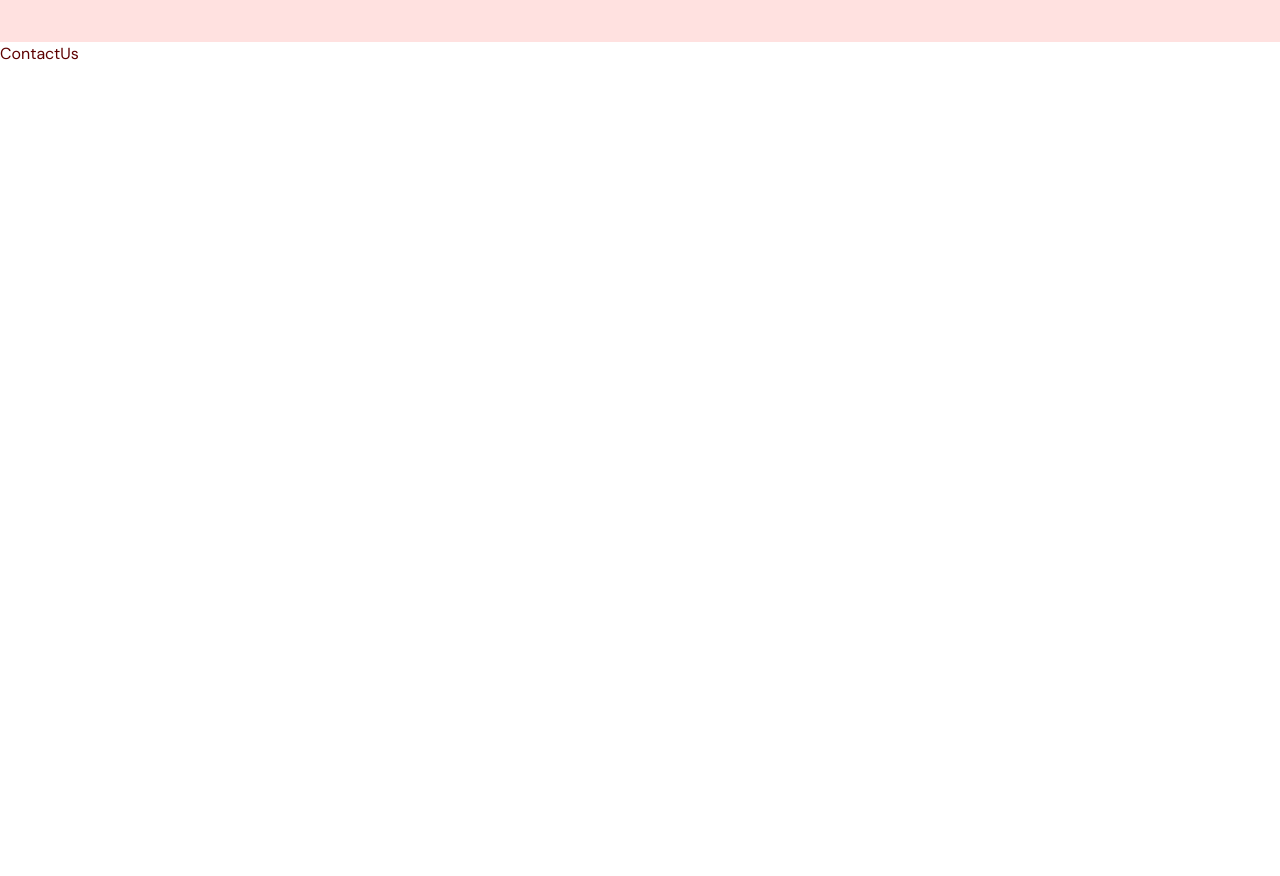
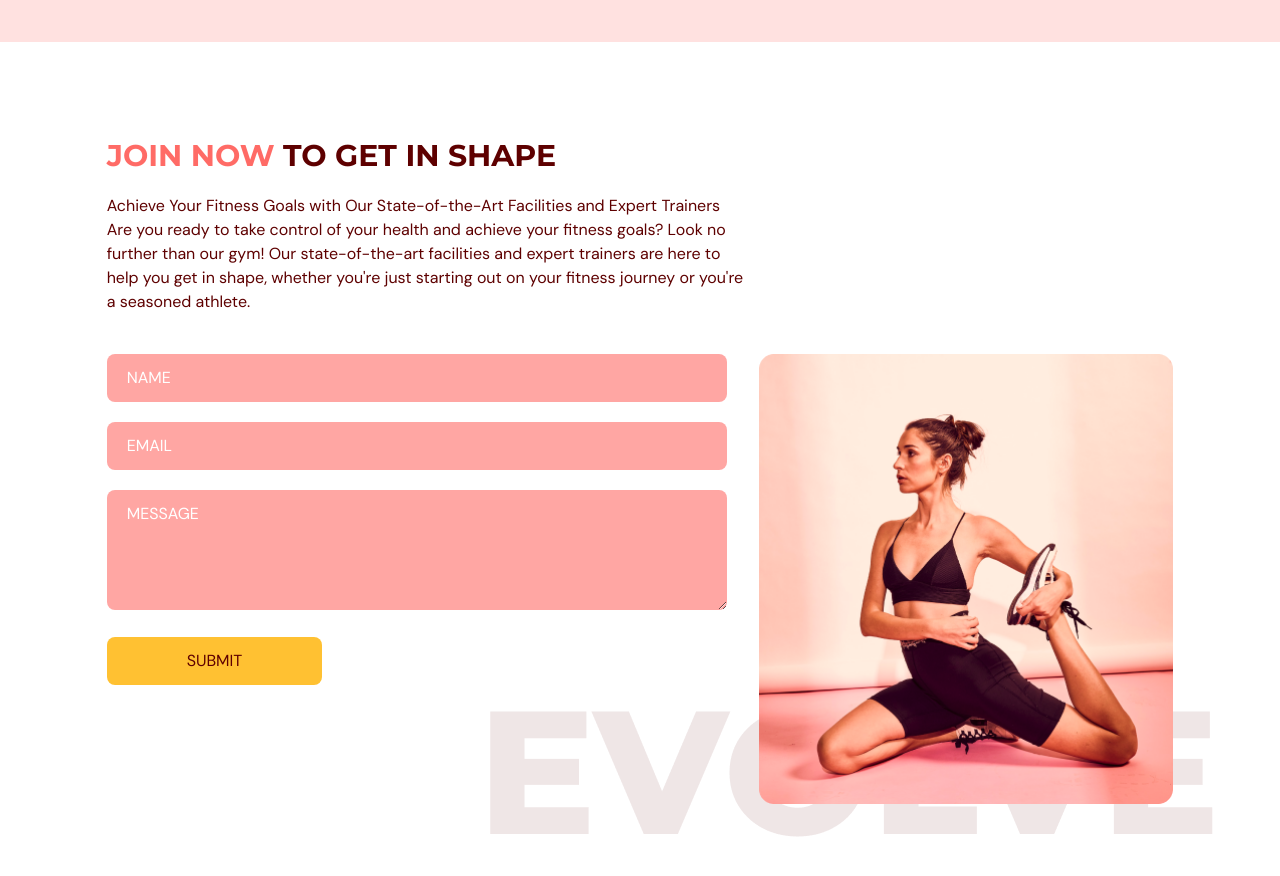
Before and after one commit to olathegreat/gym_app, a React (Vite) app: page / in a window 1280 px wide. Shown: the part 3020-3896 px from the top of the page. Before the commit the page ends 3086 px from the top, so only its background shows below. Built offline with nearby package versions, Linux system fonts and the light colour scheme.

Commit message:
feat:contact us page

```diff
--- a/package.json
+++ b/package.json
@@ -13,7 +13,8 @@
     "framer-motion": "^10.10.0",
     "react": "^18.2.0",
     "react-anchor-link-smooth-scroll": "^1.0.12",
-    "react-dom": "^18.2.0"
+    "react-dom": "^18.2.0",
+    "react-hook-form": "^7.43.9"
   },
   "devDependencies": {
     "@types/node": "^18.15.11",
--- a/src/scenes/contactus/index.tsx
+++ b/src/scenes/contactus/index.tsx
@@ -1,4 +1,8 @@
 import { SelectedPage } from '@/shared/types'
+import { motion } from 'framer-motion';
+import {useForm} from "react-hook-form";
+import ContactUsGraphic from "@/assets/ContactUsPageGraphic.png"
+import HText from '@/shared/HText';
 
 
 type Props = {
@@ -6,11 +10,173 @@
 }
 
 const ContactUs = ({setSelectedPage}: Props) => {
+    const{
+        register,
+         trigger,
+        formState: {errors}
+    } = useForm();
+
+
+
+    const onSubmit = async (e: any) =>{
+        const isValid = await trigger();
+
+        if(!isValid){
+            e.preventDefault();
+        }
+
+    }
   return (
 
-    <div>
-        ContactUs
-    </div>
+    <section id="contactus" className='mx-auto w-5/6 pt-24 pb-32 '>
+        <motion.div
+           onViewportEnter={()=>setSelectedPage(SelectedPage.ContactUs)}
+        >
+            {/* HEADER */}
+            <motion.div
+             className='md:w-3/5'
+             initial="hidden"
+            whileInView="visible"
+            viewport={{ once: true, amount: 0.5 }}
+            transition={{ duration: 0.5 }}
+            variants={{
+            hidden: { opacity: 0, x: -50 },
+            visible: { opacity: 1, x: 0 },
+            }}
+            >
+                <HText>
+                    <span className='text-primary-500'> JOIN NOW</span> TO GET IN SHAPE
+                </HText>
+                <p className='my-5'>
+
+
+                Achieve Your Fitness Goals with Our State-of-the-Art Facilities and Expert Trainers
+
+                Are you ready to take control of your health and achieve your fitness goals? Look no further than our
+                gym! Our state-of-the-art facilities and expert trainers are here to help you get in shape, whether
+                you're just starting out on your fitness journey or you're a seasoned athlete.
+
+                </p>
+
+            </motion.div>
+            {/* FORM AND IMAGE */}
+
+            <div className='mt-10 justify-between gap-8 md:flex'>
+                <motion.div
+                className='mt-10 basis-3/5 md:mt-0'
+                initial="hidden"
+                whileInView="visible"
+                viewport={{ once: true, amount: 0.5 }}
+                transition={{ duration: 0.5 }}
+                variants={{
+                  hidden: { opacity: 0, y: 50 },
+                  visible: { opacity: 1, y: 0 },
+                }}
+                >
+
+                    <form
+                     target='_blank'
+                     onSubmit={onSubmit}
+                     method= "POST"
+                     action="https://formsubmit.co/ademolarotimi2000@email.com"
+                    >
+
+                        <input
+                        className='w-full  rounded-lg bg-primary-300 px-5 py-3 placeholder-white'
+                        type="text"
+                        placeholder='NAME'
+                        {...register("name", {
+                            required:true,
+                            maxLength: 100,
+                        })}
+                        />
+                        {errors.name && (
+                            <p className='mt-1 text-primary-500'>
+                                {errors.name.type === "required" && "This field is required."}
+                                {errors.name.type === "maxLength" && "Max Length is 100 character"}
+                            </p>
+                        ) }
+
+
+
+                       <input
+                        className='w-full mt-5 rounded-lg bg-primary-300 px-5 py-3 placeholder-white'
+                        type="text"
+                        placeholder='EMAIL'
+                        {...register("email", {
+                            required:true,
+                            pattern: /^[A-Z0-9._%+-]+@[A-Z0-9.-]+\.[A-Z]{2,}$/i
+                        })}
+                        />
+                        {errors.email && (
+                            <p className='mt-1 text-primary-500'>
+                                {errors.email.type === "required" && "This field is required."}
+                                {errors.email.type === "pattern" && "Invalid Email Address"}
+                            </p>
+                        ) }
+
+
+
+                        <textarea
+                        className='w-full mt-5 rounded-lg bg-primary-300 px-5 py-3 placeholder-white'
+                        placeholder='MESSAGE'
+                        {...register("message", {
+                            required:true,
+                            maxLength: 2000,
+                        })}
+                        rows={4}
+                        cols={50}
+                        />
+                        {errors.message && (
+                            <p className='mt-1 text-primary-500'>
+                                {errors.message.type === "required" && "This field is required."}
+                                {errors.message.type === "maxLength" && "Max Length is 2000 character"}
+                            </p>
+                        ) }
+
+
+                        <button
+                          type='submit'
+                          className='mt-5 rounded-lg bg-secondary-500 px-20 py-3 transition duration-500 hover:text-white'
+                        >
+                            SUBMIT
+
+                        </button>
+
+                    </form>
+
+
+                </motion.div>
+
+                <motion.div
+                 className='relative mt-6 basis-2/5 md:mt-0'
+                 initial="hidden"
+                whileInView="visible"
+                viewport={{ once: true, amount: 0.5 }}
+                transition={{ delay:0.2, duration: 0.5 }}
+                variants={{
+                  hidden: { opacity: 0, y: 50 },
+                  visible: { opacity: 1, y: 0 },
+                }}
+                >
+
+                    <div className='md:before:content-evolvetext w-full before:absolute before:-bottom-10 before:-right-10 before:z-[-1]'>
+                        <img
+                        className='w-full'
+                        alt='contactuspagegraphics'
+                        src={ContactUsGraphic}
+                        />
+
+                    </div>
+
+
+                </motion.div>
+
+            </div>
+
+        </motion.div>
+
+    </section>
   )
 }
 
```
Also changed, not shown: 1 other file (tests, documents, lock files or other folders).
